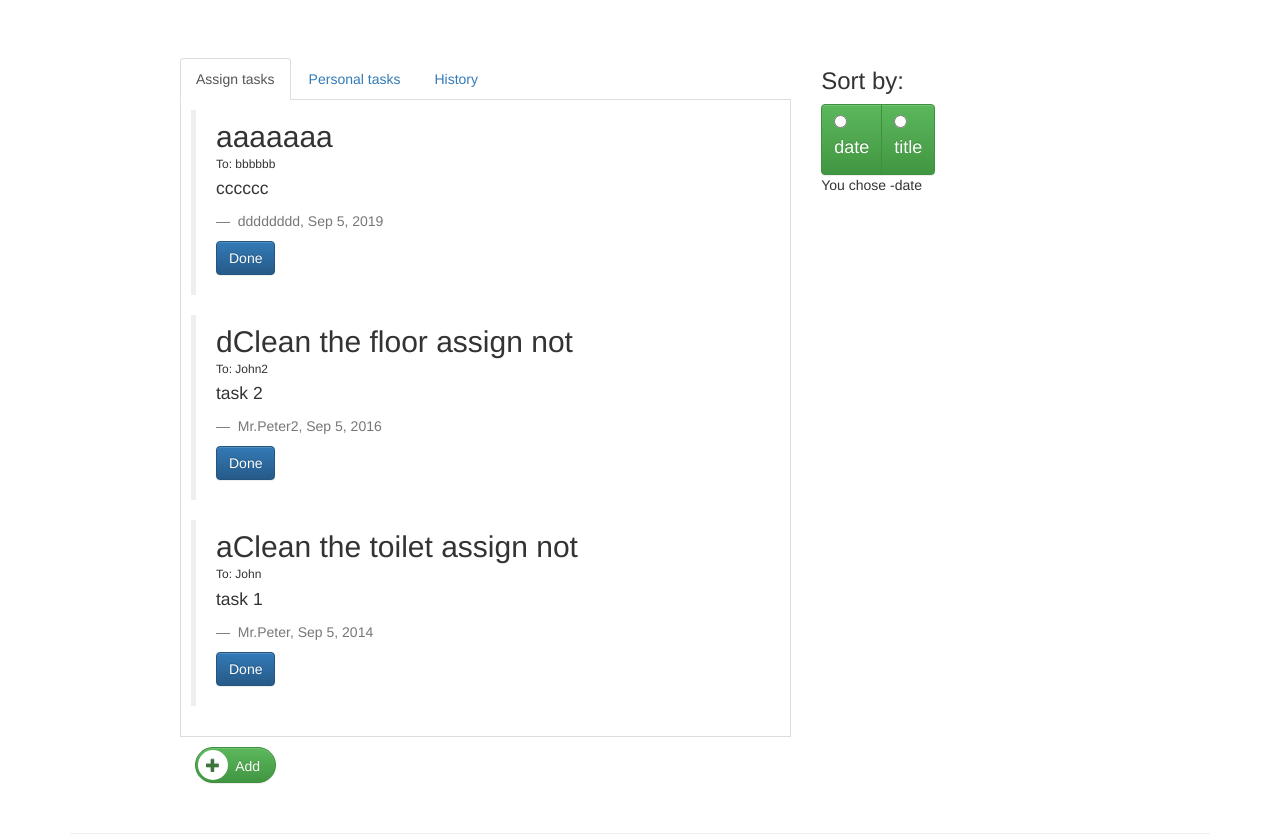
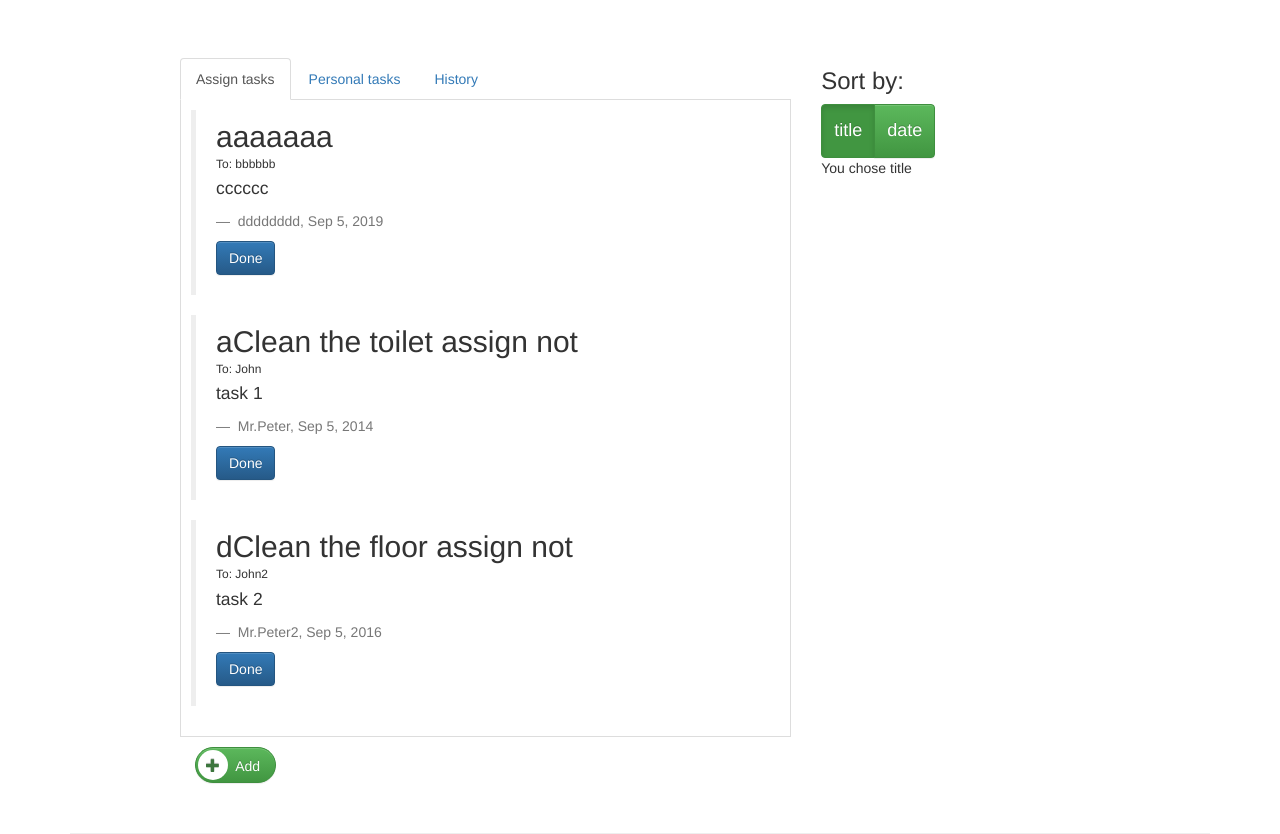
Before and after one commit to ChanhNguyen17/TaskZone, a plain HTML site: page taskzone.html in a window 1280 px wide. Shown: the part 53-887 px from the top of the page. Drawn offline with nearby package versions, Linux system fonts and the light colour scheme.

Commit message:
Finish sorting

```diff
--- a/scripts/app.js
+++ b/scripts/app.js
@@ -4,13 +4,15 @@ angular.module('lush', [])
 
 .controller('TaskController', function($scope) {
 
-    $scope.names = ['date', 'title'];
-    $scope.my = { favorite: '-date' };
-
-    $scope.sortList = ['date', 'title'];
-    $scope.sortBy = '-date';
+    $scope.sortList = ['title', 'date'];
+    $scope.sortBy = { choose: 'title' };
     console.log($scope.sortBy);
 
+    $scope.testObject = function(sortObj){
+        return sortObj == $scope.sortBy.choose;
+    };
+
+    // Filter Tab panel
     $scope.filterAssign = function (task){
         if(!task.isPersonal && !task.isDone){
             return task;
--- a/taskzone.html
+++ b/taskzone.html
@@ -95,17 +95,18 @@
                      </h3>
                     <div type="button" class="btn-group">
 
-                    <label class="btn btn-success" ng-repeat="name in names" for="{{name}}">
-                   <input type="radio"
+                    <label class="btn btn-success" ng-repeat="sort in sortList" for="{{sort}}" ng-class="{'active' : testObject(sort)}">
+                   <input style='display:none'
+                          type="radio"
                           class="list-group-item list-group-item-action"
-                          ng-model="my.favorite"
-                          ng-value="name"
-                          id="{{name}}"
-                          name="favorite"><h4>{{name}}</h4>
+                          ng-model="sortBy.choose"
+                          ng-value="sort"
+                          id="{{sort}}"
+                          name="choose"><h4>{{sort}}</h4>
                    </input>
                  </label>
                     </div>
-               <div>You chose {{my.favorite}}</div>
+               <div>You chose {{sortBy.choose}}</div>
 
                 </div>
 
@@ -124,7 +125,7 @@
                 <!-- Tab panes -->
                 <div class="tab-content">
                     <div role="tabpanel" class="tab-pane fade in active" id="assignList">
-                        <blockquote ng-repeat="task in tasks | filter: filterAssign | orderBy:my.favorite">
+                        <blockquote ng-repeat="task in tasks | filter: filterAssign | orderBy:sortBy.choose">
                         <div class="media">
                             <div class="media-body">
                             <h2 class="media-heading">
@@ -143,7 +144,7 @@
                     </blockquote>
                     </div>
                     <div role="tabpanel" class="tab-pane fade" id="personalList">
-                        <blockquote ng-repeat="task in tasks | filter: filterPersonal | orderBy:sortBy">
+                        <blockquote ng-repeat="task in tasks | filter: filterPersonal | orderBy:sortBy.choose">
                         <div class="media">
                             <div class="media-body">
                             <h2 class="media-heading">
@@ -162,7 +163,7 @@
                     </blockquote>
                     </div>
                     <div role="tabpanel" class="tab-pane fade" id="historyList">
-                        <blockquote ng-repeat="task in tasks | filter: filterHistory | orderBy:sortBy">
+                        <blockquote ng-repeat="task in tasks | filter: filterHistory | orderBy:sortBy.choose">
                         <div class="media">
                             <div class="media-body">
                             <h2 class="media-heading">
```
